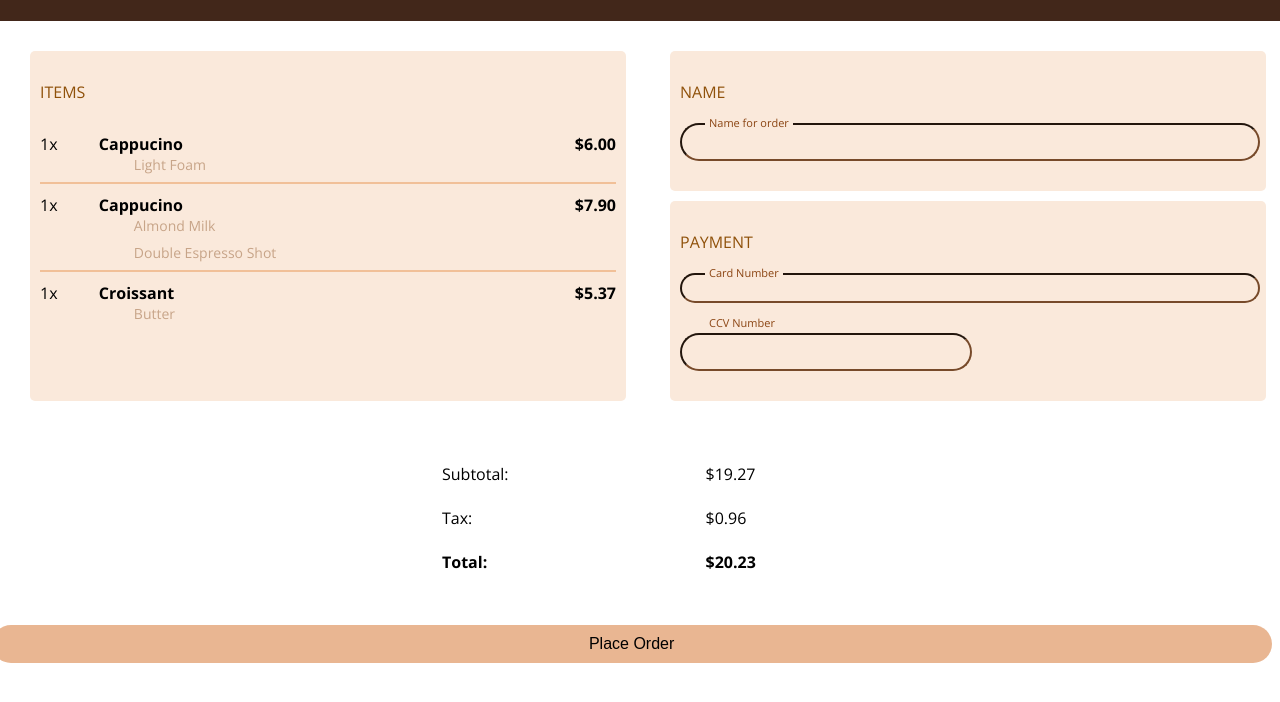
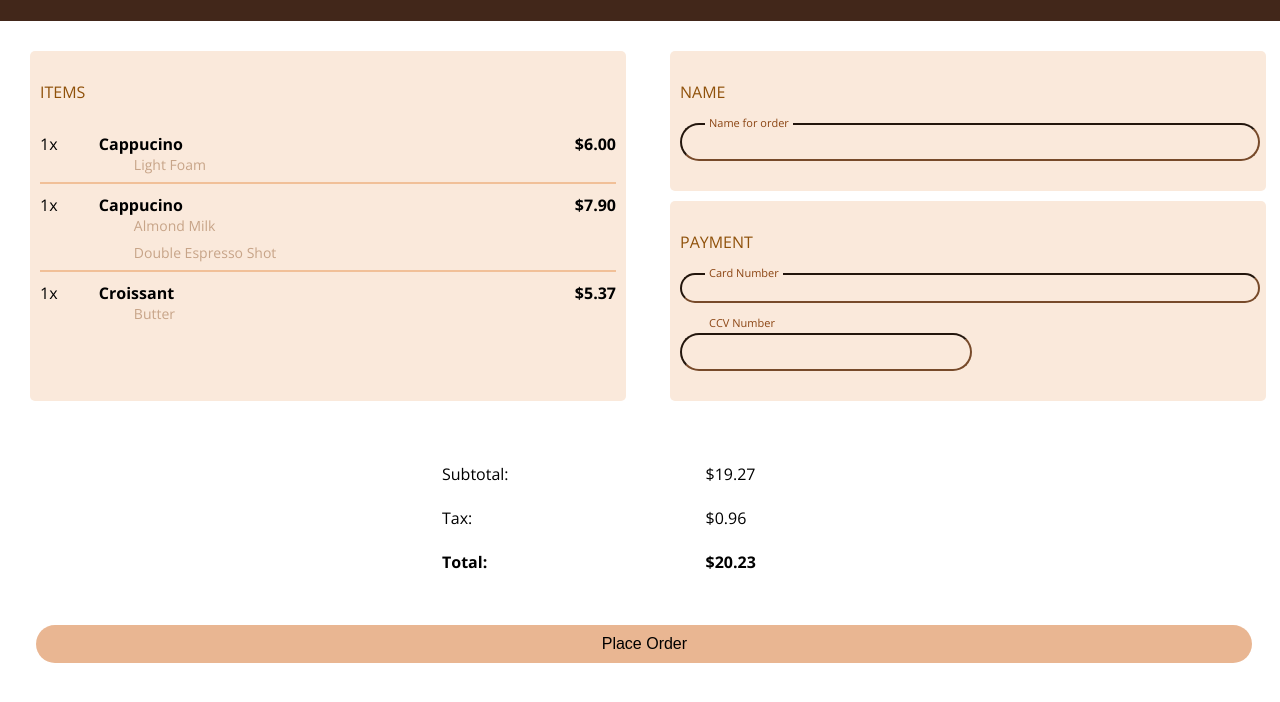
Before and after one commit to lmh146/Coffee-Masters, a plain HTML site: page index.html in a window 1280 px wide. Shown: the part 56-758 px from the top of the page. Drawn offline with nearby package versions, Linux system fonts and the light colour scheme.

Commit message:
css button fix

```diff
--- a/style.css
+++ b/style.css
@@ -212,7 +212,7 @@ h1 {
     border-radius: 20px;
     border: none;
     font-size: 16px;
-    width: 100%;
-    margin-right: 6%;
+    width: 95%;
+    margin-right: 4%;
     display: block;
 }
```
